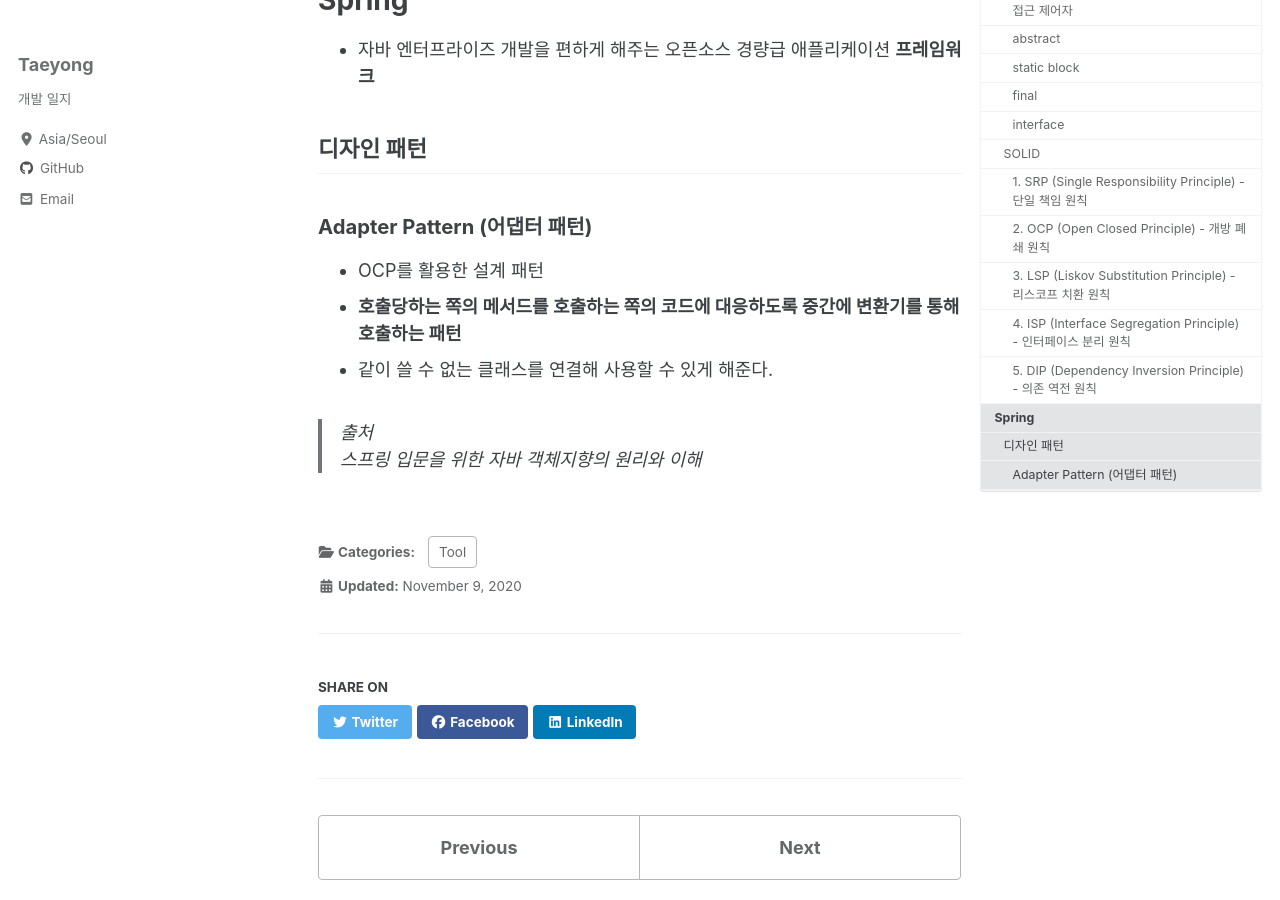
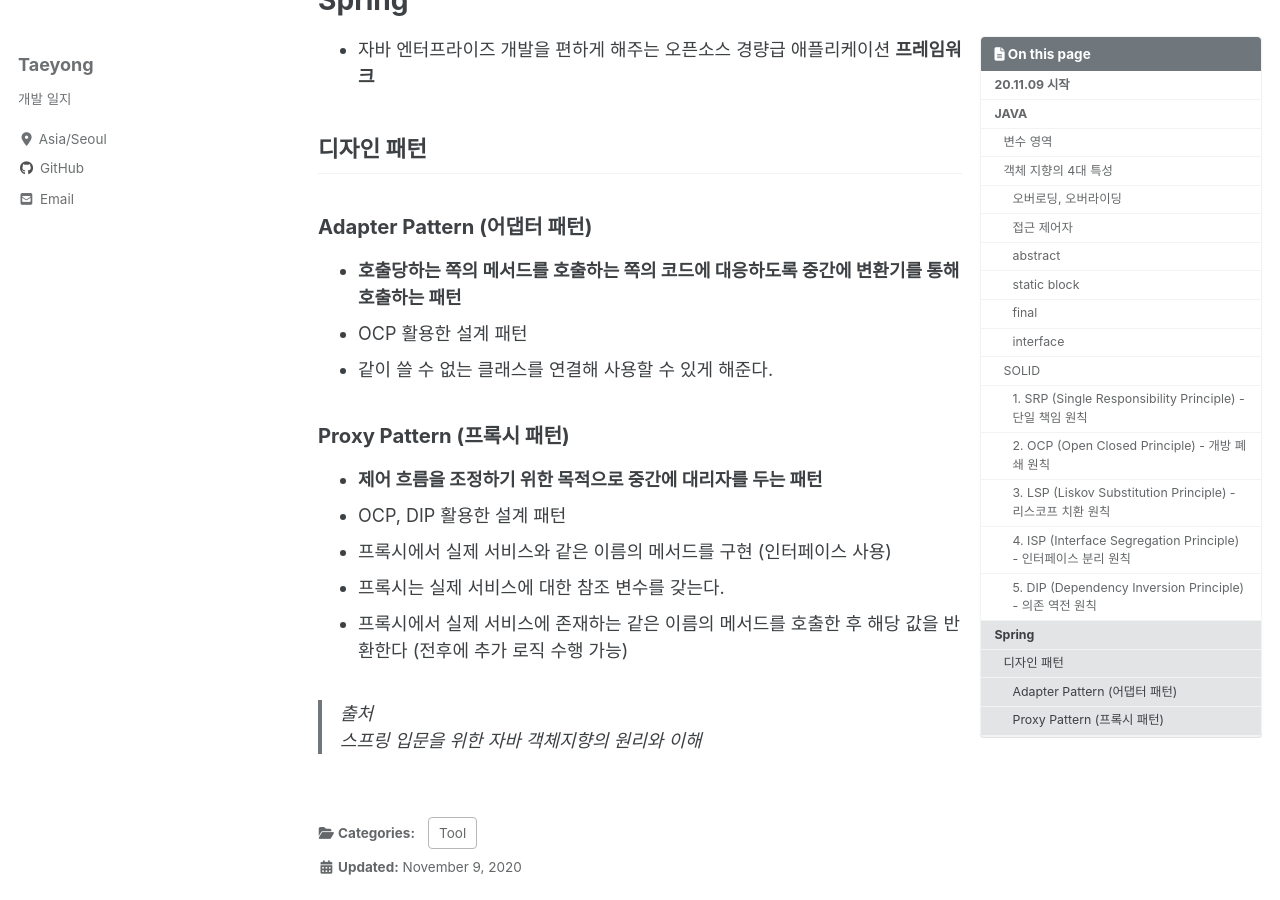
Before and after one commit to TaeYongHwang/TaeYongHwang.github.io, a Jekyll site: the page built from _posts/tool_related/2020-11-09-spring.md, in a window 1280 px wide and 900 px high, scrolled down 3819 px. Built offline with Jekyll 4.4.1, drawn with Linux system fonts in a browser that asks for light colours; cached includes are drawn as plain includes; nearby versions of some CDN libraries.

Commit message:
proxy pattern

```diff
--- a/_posts/tool_related/2020-11-09-spring.md
+++ b/_posts/tool_related/2020-11-09-spring.md
@@ -116,9 +116,16 @@ interface Math {
 ## 디자인 패턴
 
 ### Adapter Pattern (어댑터 패턴)
-- OCP를 활용한 설계 패턴
 - __호출당하는 쪽의 메서드를 호출하는 쪽의 코드에 대응하도록 중간에 변환기를 통해 호출하는 패턴__
+- OCP 활용한 설계 패턴
 - 같이 쓸 수 없는 클래스를 연결해 사용할 수 있게 해준다.
+
+### Proxy Pattern (프록시 패턴)
+- __제어 흐름을 조정하기 위한 목적으로 중간에 대리자를 두는 패턴__
+- OCP, DIP 활용한 설계 패턴
+- 프록시에서 실제 서비스와 같은 이름의 메서드를 구현 (인터페이스 사용)
+- 프록시는 실제 서비스에 대한 참조 변수를 갖는다.
+- 프록시에서 실제 서비스에 존재하는 같은 이름의 메서드를 호출한 후 해당 값을 반환한다 (전후에 추가 로직 수행 가능)
 
 
 
```
